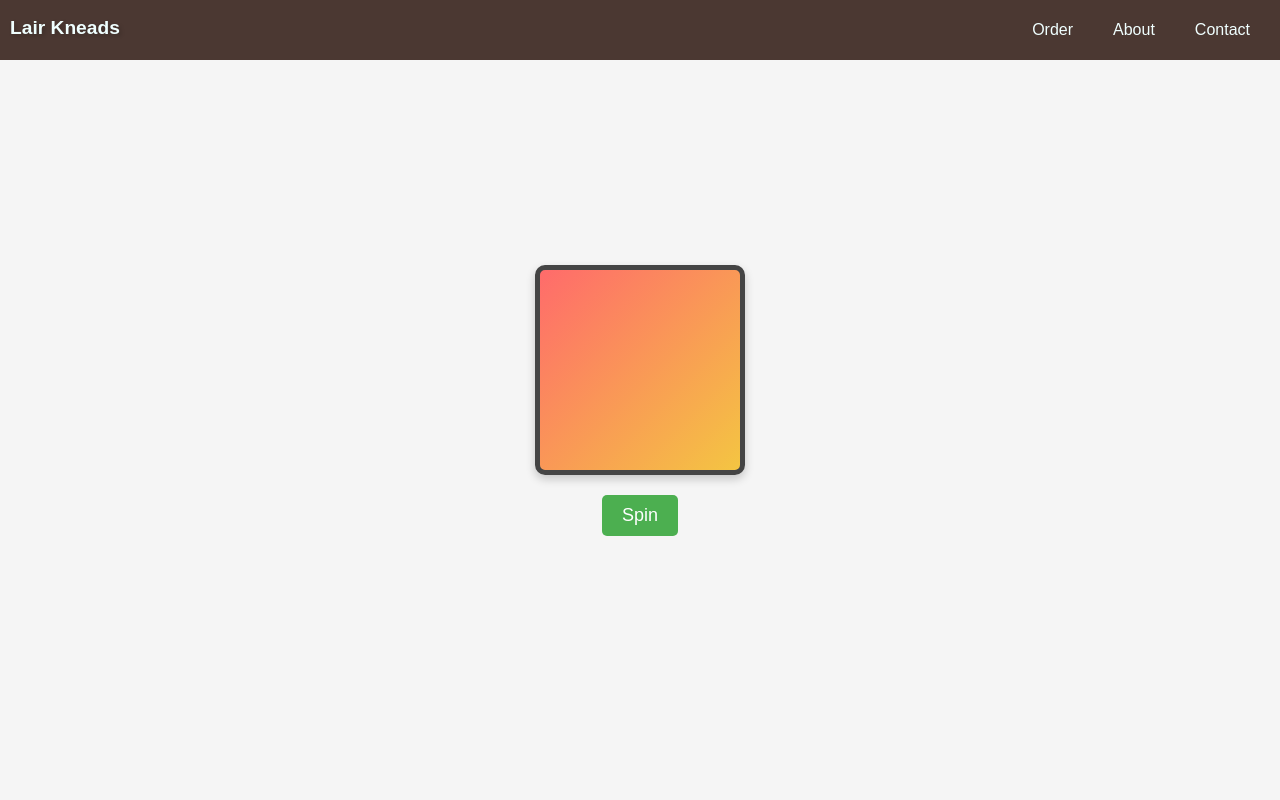
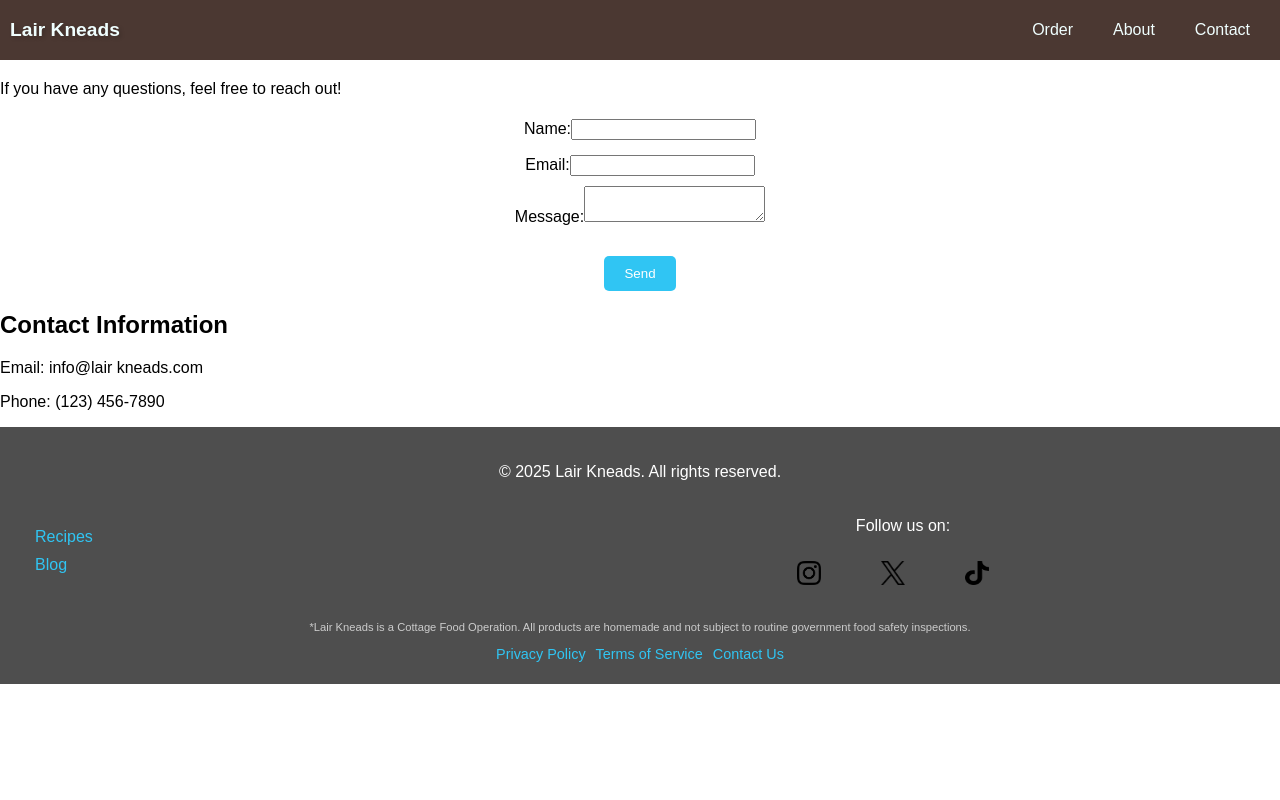
Before and after one commit to NomadRiding/LairKneads, a React (Vite) app: page /Contact in a window 1280 px wide. Shown: the top 800 px of the page. Built offline with nearby package versions, Linux system fonts and the light colour scheme.

Commit message:
contact detail start

```diff
--- a/src/components/Contact.jsx
+++ b/src/components/Contact.jsx
@@ -1,11 +1,33 @@
 import React from "react"
 import Layout from "./Layout"
-import Roulette from "./Roulette"
 
 function Contact() {
   return (
     <Layout>
-      <Roulette />
+      <div className="contact-page">
+        <h1>Contact Us</h1>
+        <p>If you have any questions, feel free to reach out!</p>
+        <form className="contact-form">
+          <div className="form-group">
+            <label htmlFor="name">Name:</label>
+            <input type="text" id="name" name="name" required />
+          </div>
+          <div className="form-group">
+            <label htmlFor="email">Email:</label>
+            <input type="email" id="email" name="email" required />
+          </div>
+          <div className="form-group">
+            <label htmlFor="message">Message:</label>
+            <textarea id="message" name="message" required></textarea>
+          </div>
+          <button type="submit">Send</button>
+        </form>
+        <div className="contact-info">
+          <h2>Contact Information</h2>
+          <p>Email: info@lair kneads.com</p>
+          <p>Phone: (123) 456-7890</p>
+        </div>
+      </div>
     </Layout>
   )
 }
```
